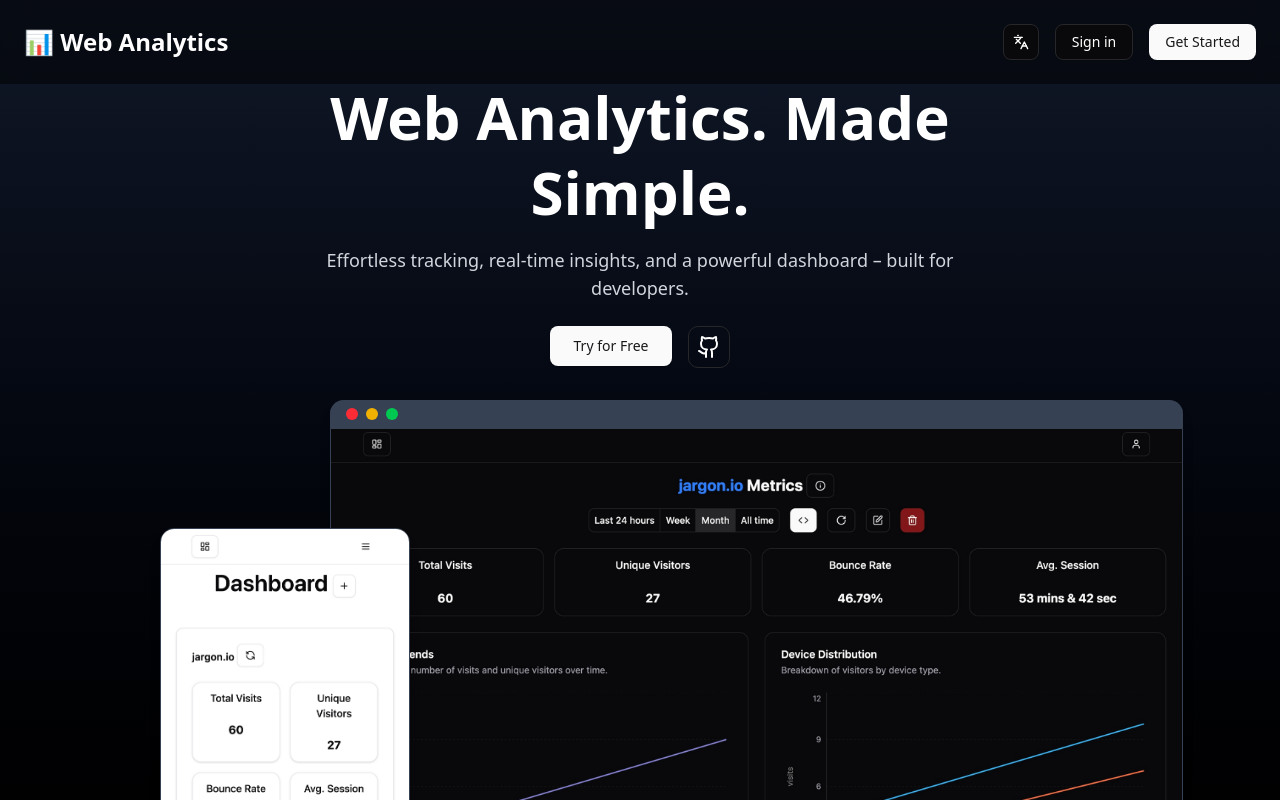
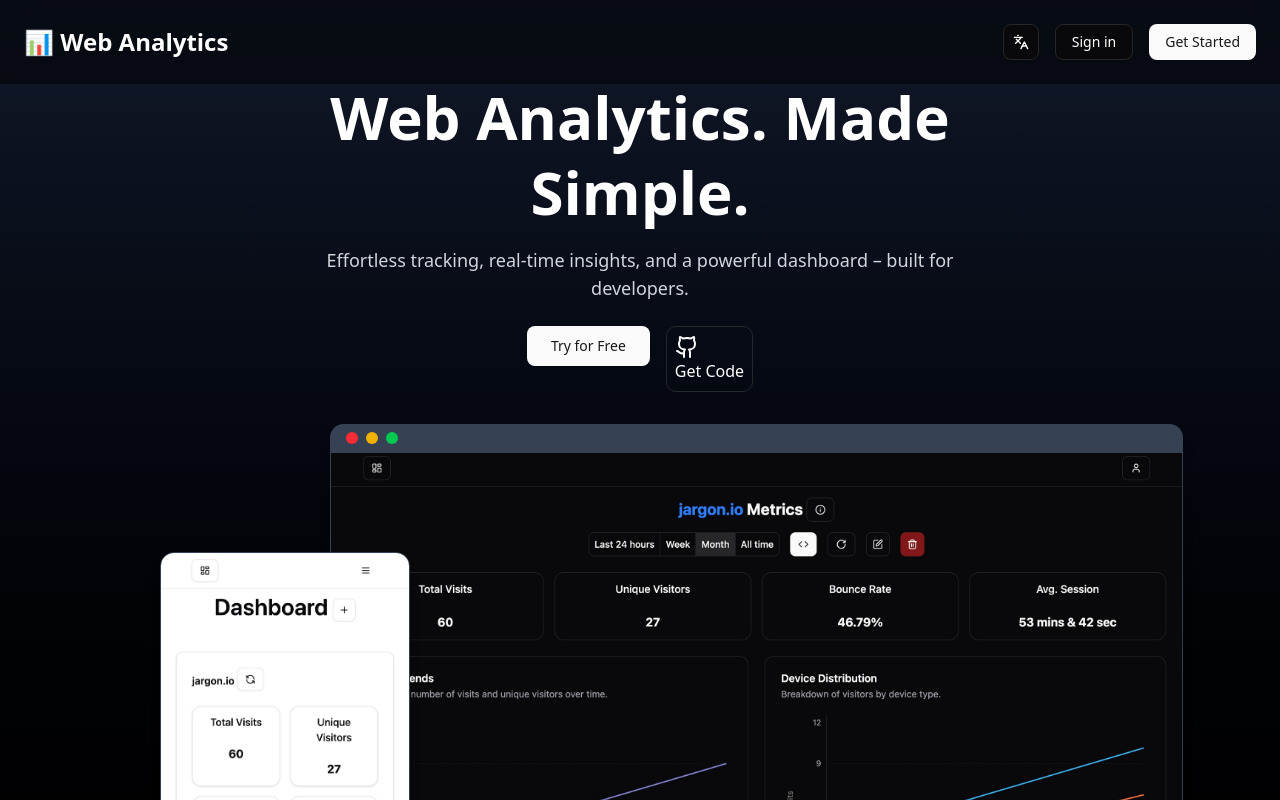
Before and after one commit to nodiry/analytics-client, a React (Vite) app: page / in a window 1280 px wide. Shown: the top 800 px of the page. Built offline with nearby package versions, Linux system fonts and the light colour scheme.

Commit message:
added readme and github link

```diff
--- a/src/App.tsx
+++ b/src/App.tsx
@@ -115,7 +115,7 @@
             <Link to="/auth/signup">Try for Free</Link>
           </Button>
           <p className="rounded-lg border p-2 flex-row">
-            <a href="https://github.com" target="_blank" rel="noopener noreferrer" ><Github/></a>
+            <a className="hover:bg-neutral-500" href="https://github.com/Turan-Nadir/analytics-client" target="_blank" rel="noopener noreferrer" ><Github/> Get Code</a>
           </p>
         </div>
       </motion.div>
```
Also changed, not shown: 1 other file (tests, documents, lock files or other folders).
